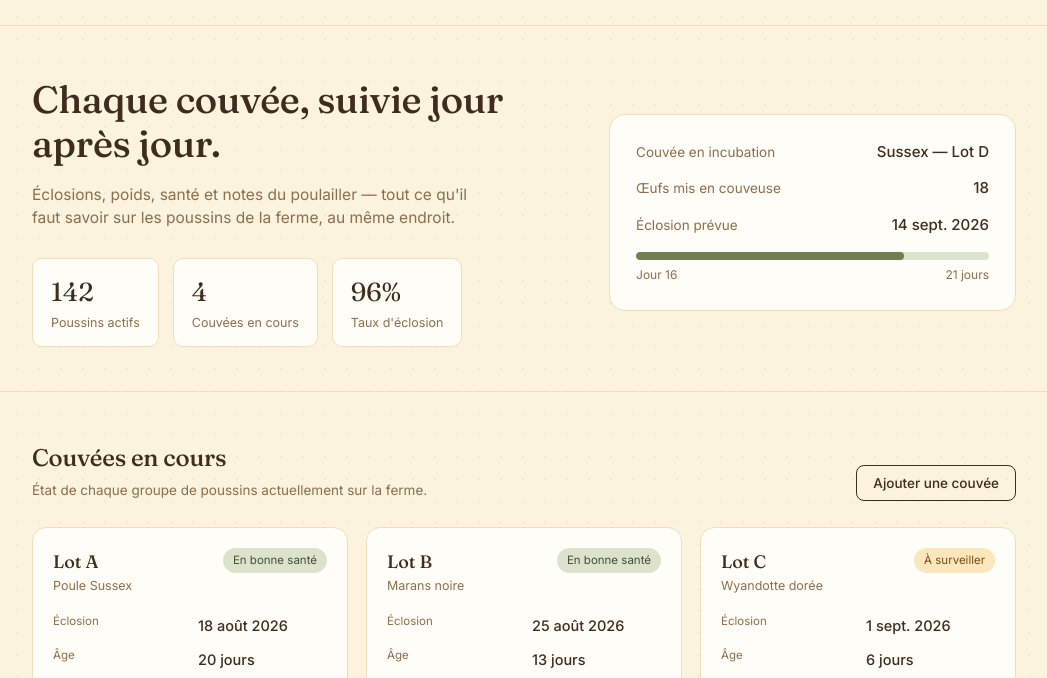
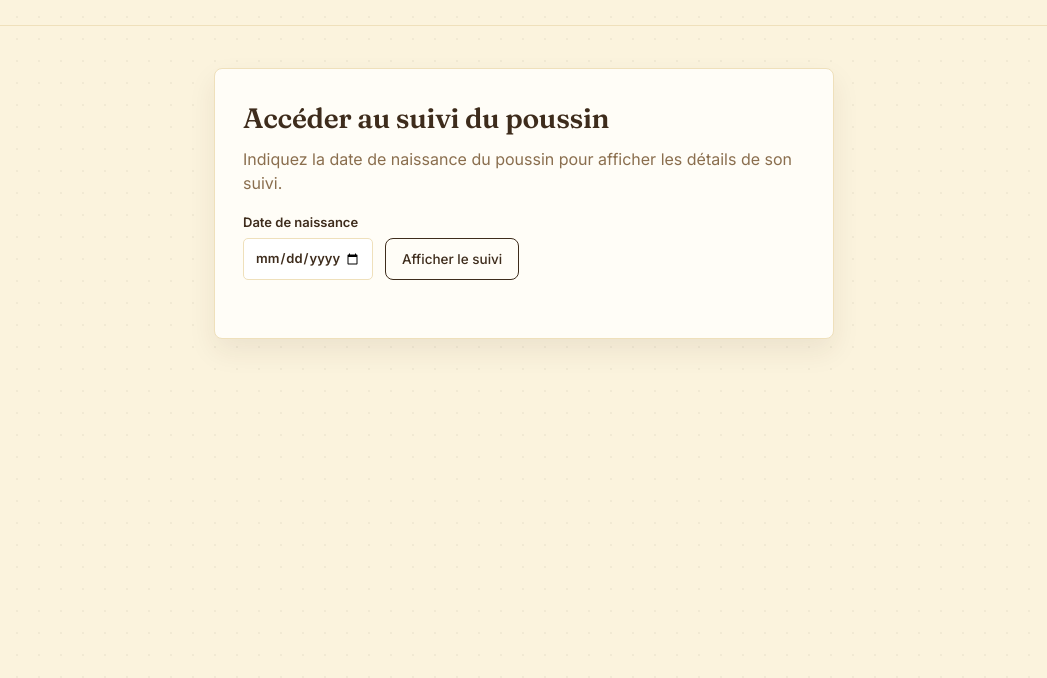
Before and after one commit to WABI6/ferme-anael, a plain HTML site: page ferme-anael.html in a window 1280 px wide. Shown: the part 94-772 px from the top of the page, without its empty margins (116-1163 px from the left). Drawn offline with Linux system fonts and the light colour scheme.

Commit message:
Demander la date de naissance avant le suivi

```diff
--- a/ferme-anael.html
+++ b/ferme-anael.html
@@ -300,6 +300,57 @@
     max-width:560px;
   }
 
+  .birth-gate{
+    max-width:620px;
+    margin:42px auto 18px;
+    padding:28px;
+    background:var(--paper);
+    border:1px solid var(--line);
+    border-radius:8px;
+    box-shadow:0 12px 28px rgba(62,44,28,.08);
+  }
+  .birth-gate h2{
+    margin:0 0 8px;
+    font-family:'Fraunces', serif;
+    font-size:28px;
+    font-weight:600;
+    color:var(--brown-dark);
+  }
+  .birth-gate p{
+    margin:0 0 18px;
+    color:var(--brown-mid);
+  }
+  .birth-form{
+    display:flex;
+    align-items:end;
+    gap:12px;
+    flex-wrap:wrap;
+  }
+  .birth-form label{
+    display:grid;
+    gap:6px;
+    font-size:13px;
+    font-weight:600;
+    color:var(--brown-dark);
+  }
+  .birth-form input{
+    min-height:42px;
+    padding:9px 11px;
+    border:1px solid var(--line);
+    border-radius:5px;
+    background:#fff;
+    color:var(--brown-dark);
+    font:inherit;
+  }
+  .birth-form .btn{ min-height:42px; cursor:pointer; }
+  .birth-error{
+    width:100%;
+    margin:0;
+    color:#a34835;
+    font-size:13px;
+  }
+  .tracking-details[hidden]{ display:none; }
+
   footer{
     padding:30px 0 44px;
     display:flex;
@@ -337,6 +388,20 @@
   </div>
 </header>
 
+<section class="birth-gate" aria-labelledby="birth-title">
+  <h2 id="birth-title">Accéder au suivi du poussin</h2>
+  <p>Indiquez la date de naissance du poussin pour afficher les détails de son suivi.</p>
+  <form class="birth-form" id="birth-form">
+    <label for="birth-date">
+      Date de naissance
+      <input id="birth-date" name="birth-date" type="date" required>
+    </label>
+    <button class="btn" type="submit">Afficher le suivi</button>
+    <p class="birth-error" id="birth-error" role="alert" aria-live="polite"></p>
+  </form>
+</section>
+
+<div class="tracking-details" id="tracking-details" hidden>
 <section class="hero">
   <div class="wrap hero-grid">
     <div>
@@ -485,5 +550,39 @@
   </div>
 </footer>
 
+</div>
+
+<script>
+  const birthForm = document.getElementById('birth-form');
+  const birthDate = document.getElementById('birth-date');
+  const birthError = document.getElementById('birth-error');
+  const trackingDetails = document.getElementById('tracking-details');
+  const today = new Date();
+  const todayValue = today.toISOString().split('T')[0];
+  birthDate.max = todayValue;
+
+  birthForm.addEventListener('submit', (event) => {
+    event.preventDefault();
+    birthError.textContent = '';
+
+    if (!birthDate.value) {
+      birthError.textContent = 'Veuillez renseigner une date de naissance.';
+      return;
+    }
+
+    if (birthDate.value > todayValue) {
+      birthError.textContent = 'La date de naissance ne peut pas être dans le futur.';
+      return;
+    }
+
+    const born = new Date(`${birthDate.value}T00:00:00`);
+    const ageInDays = Math.max(0, Math.floor((today - born) / 86400000));
+    const ageLabel = ageInDays === 0 ? 'né aujourd’hui' : `${ageInDays} jour${ageInDays > 1 ? 's' : ''}`;
+    birthError.textContent = `Poussin ${ageLabel}. Voici son suivi.`;
+    trackingDetails.hidden = false;
+    trackingDetails.scrollIntoView({ behavior: 'smooth', block: 'start' });
+  });
+</script>
+
 </body>
 </html>
```
Also changed, not shown: index.html (+99 -0 lines).
